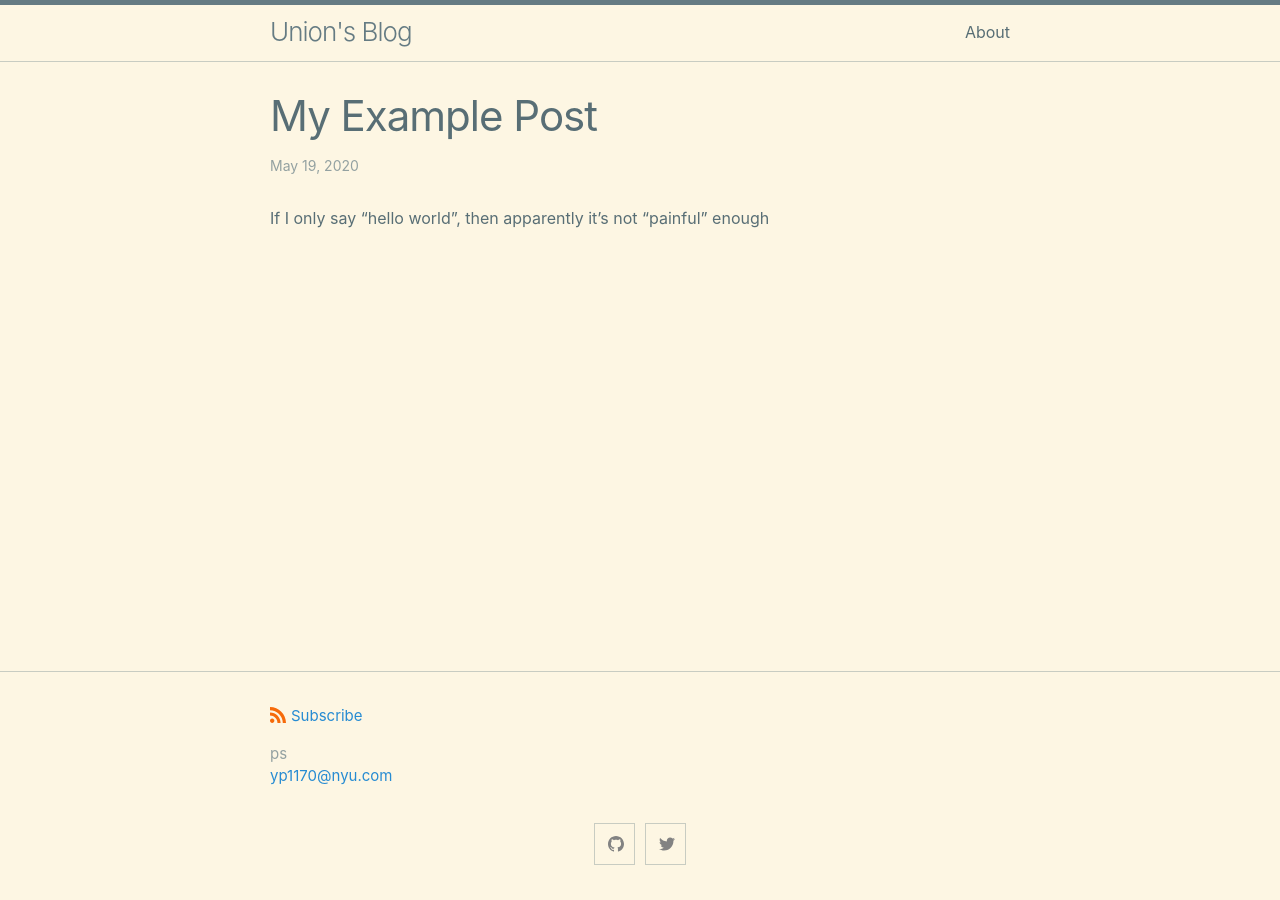
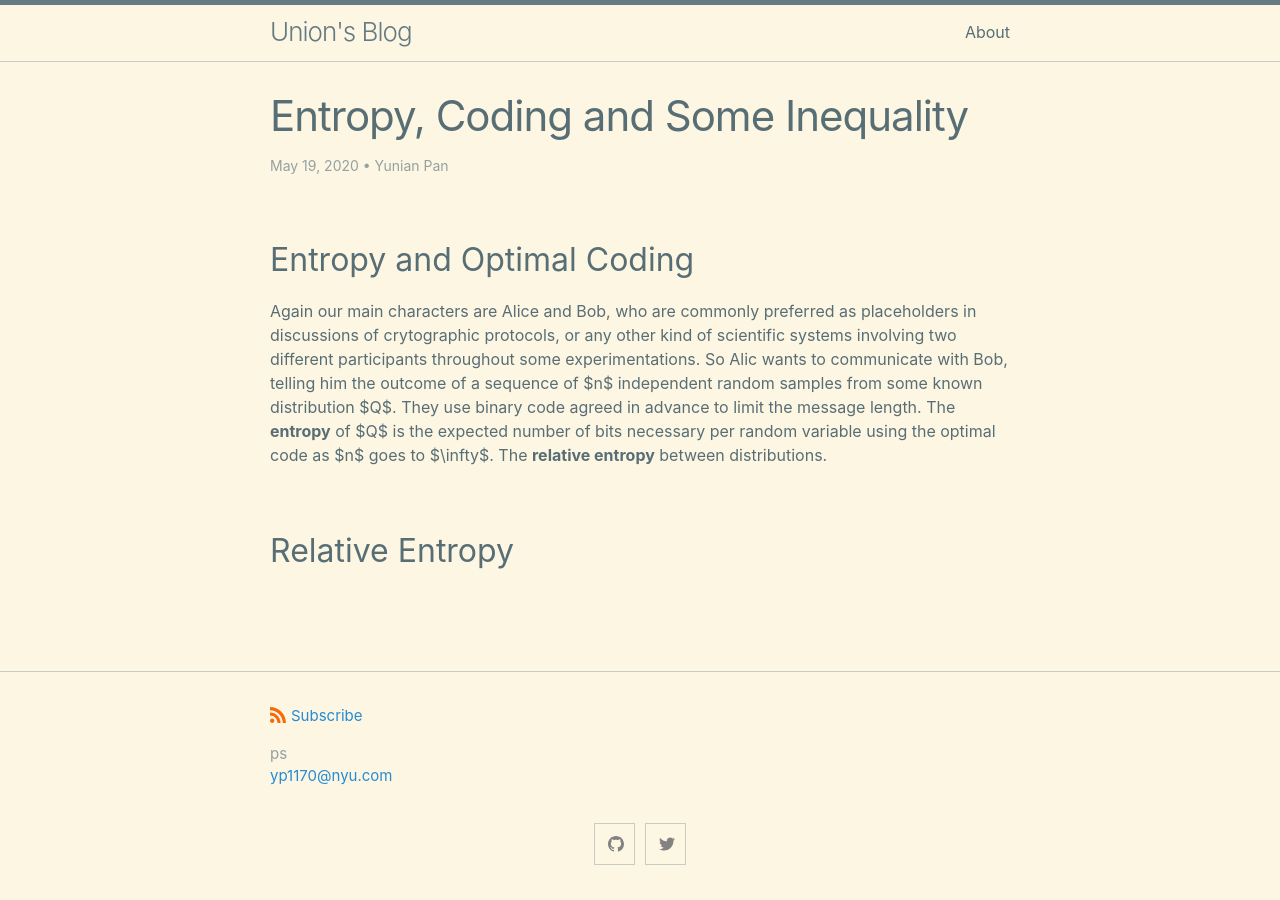
Before and after one commit to UnionPan/UnionPan.github.io, a Jekyll site: the page built from _posts/2020-05-19-my-example-post.md, in a window 1280 px wide. Built offline with Jekyll 4.4.1, drawn with Linux system fonts in a browser that asks for light colours.

Commit message:
first trial

```diff
--- a/404.html
+++ b/404.html
@@ -19,6 +19,6 @@ layout: default
 <div class="container">
   <h1>404</h1>
 
-  <p><strong>Page not found :(</strong></p>
-  <p>The requested page could not be found.</p>
+  <p><strong>No not here :(</strong></p>
+  <p>Somewhere hidden in the world.</p>
 </div>
--- a/_config.yml
+++ b/_config.yml
@@ -13,8 +13,8 @@ minima:
   skin: solarized
   # generate social links in footer
   social_links:
-    twitter: https://twitter.com/Union54572322
-    github:  https://github.com/UnionPan
+    twitter: Union54572322
+    github:  UnionPan
     # devto: jekyll
     # dribbble: jekyll
     # facebook: jekyll
--- a/_includes/head.html
+++ b/_includes/head.html
@@ -4,6 +4,20 @@
   <meta name="viewport" content="width=device-width, initial-scale=1">
   {%- seo -%}
   <link rel="stylesheet" href="{{ "/assets/css/style.css" | relative_url }}">
+  <link rel="stylesheet" href="https://fonts.googleapis.com/css?family=PT+Serif:400,400italic,700%7CPT+Sans:400">
+  <link rel="stylesheet" href="https://fonts.googleapis.com/css?family=Source+Code+Pro">
+  <link rel="stylesheet" href="https://fonts.googleapis.com/css?family=Quattrocento+Sans">
+  <link rel="stylesheet" href="https://cdnjs.cloudflare.com/ajax/libs/font-awesome/4.7.0/css/font-awesome.min.css">
+
+  <script type="text/javascript" async
+    src="https://cdnjs.cloudflare.com/ajax/libs/mathjax/2.7.5/MathJax.js?config=TeX-MML-AM_CHTML">
+      MathJax.Hub.Config({
+        tex2jax: {
+          inlineMath: [['$', '$'], ['\\(', '\\)']]
+        }
+      });
+    </script>
+
   {%- feed_meta -%}
   {%- if jekyll.environment == 'production' and site.google_analytics -%}
     {%- include google-analytics.html -%}
--- a/_posts/2020-05-19-my-example-post.md
+++ b/_posts/2020-05-19-my-example-post.md
@@ -1,7 +1,19 @@
 ---
 layout: post
+title: "Entropy, Coding and Some Inequality"
+author:
+- Yunian Pan
+meta: "Springfield"
 ---
-If I only say "hello world", then apparently it's not "painful" enough
+
+## Entropy and Optimal Coding
+
+Again our main characters are Alice and Bob, who are commonly preferred as placeholders in discussions of crytographic protocols, or any other kind of scientific systems involving two different participants throughout some experimentations. So Alic wants to communicate with Bob, telling him the outcome of a sequence of $n$ independent random samples from some known distribution $Q$. They use binary code agreed in advance to limit the message length. The **entropy** of $Q$ is the expected number of bits necessary per random variable using the optimal code as $n$ goes to $\infty$. The **relative entropy** between distributions.
+
+
+## Relative Entropy
+
+
 
 {% comment %}
 Might you have an include in your theme? Why not try it here!
```
Also changed, not shown: 1 other file.
